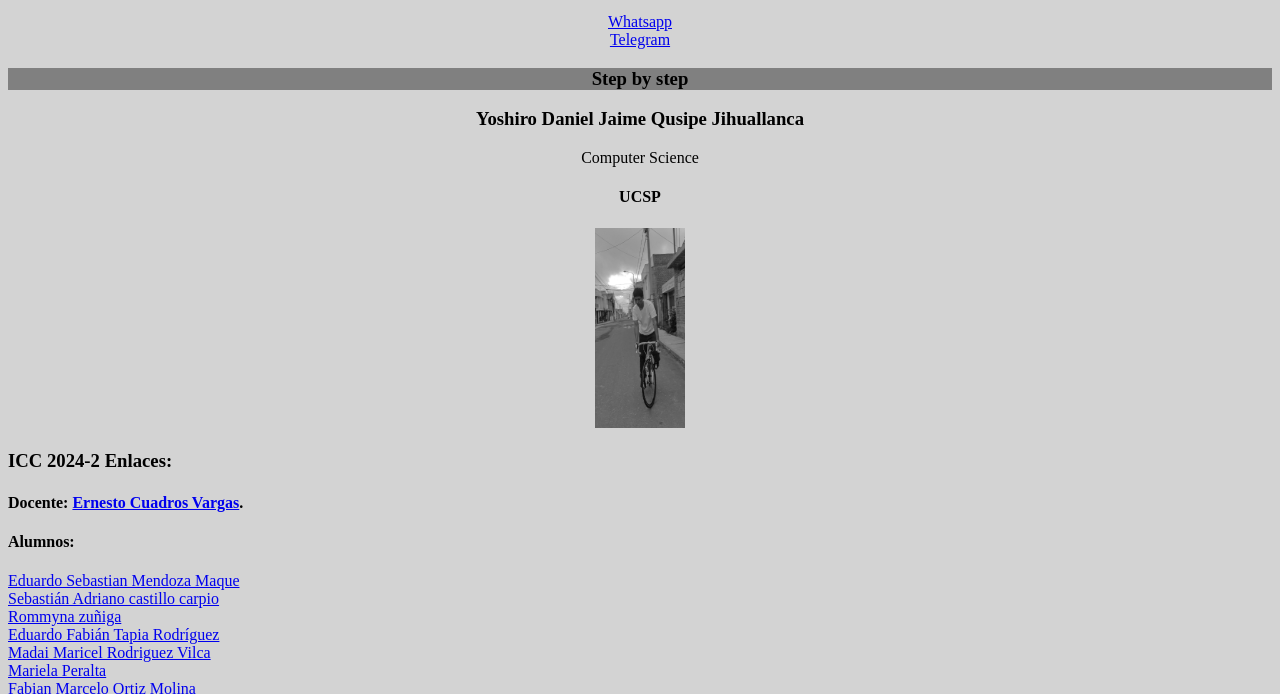
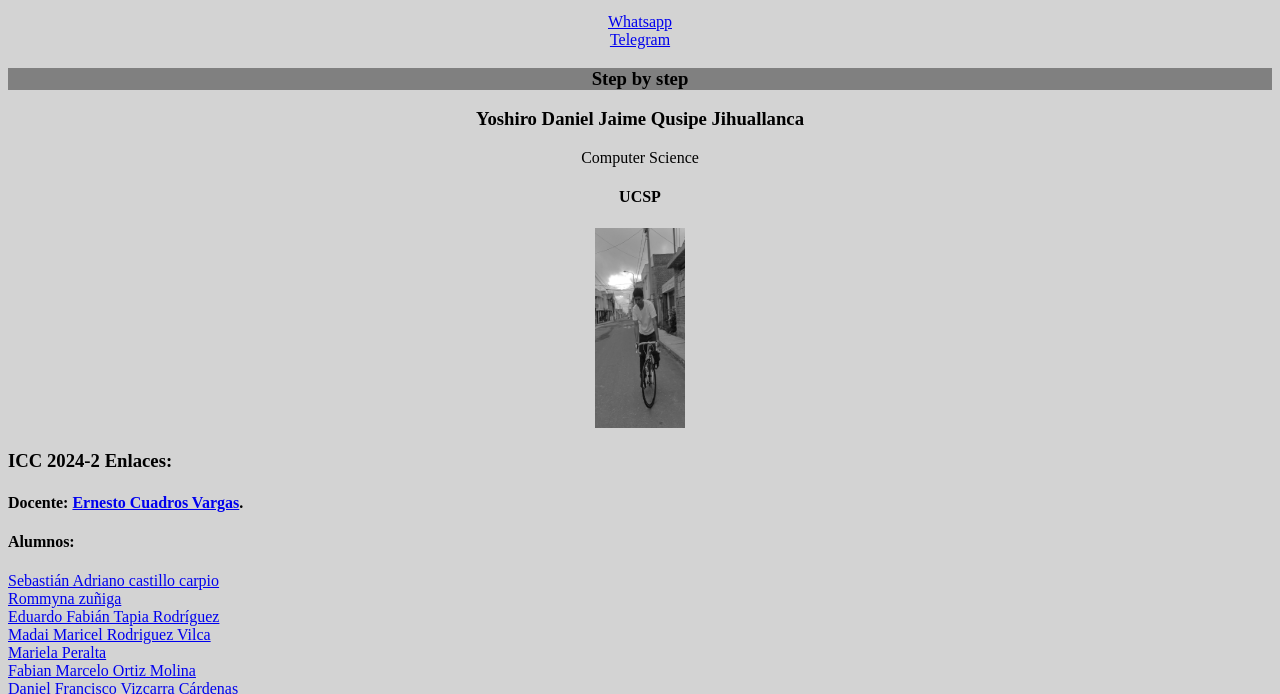
Before and after one commit to yoshirodaniel/yoshirodaniel.github.io, a plain HTML site: page index.html in a window 1280 px wide. Shown: the part 101-795 px from the top of the page. Drawn offline with Linux system fonts and the light colour scheme.

Commit message:
commit 014

```diff
--- a/index.html
+++ b/index.html
@@ -43,7 +43,7 @@
 <h4>Docente: <a href="https://pe.linkedin.com/in/ecuadrosv">Ernesto Cuadros Vargas</a>.</h4>
 <h4>Alumnos:</h4>
 <div style="display: left,flex;">
-    <div><a href="https://eduardomaque.github.io/Eduardo-Sebastian-Mendoza-Maque/">Eduardo Sebastian Mendoza Maque</a></div>
+
     <div><a href="https://saccbrc-06.github.io/SebastianCastillo.github-io/">Sebastián Adriano castillo carpio</a></div>
     <div><a href="http://rommyna.github.io">Rommyna zuñiga</a></div>
     <div><a href="https://eduardoucsp.github.io/Eduardo-Fabian-Tapia-Rodriguez-Page.github.io/">Eduardo Fabián Tapia Rodríguez </a></div>
```
